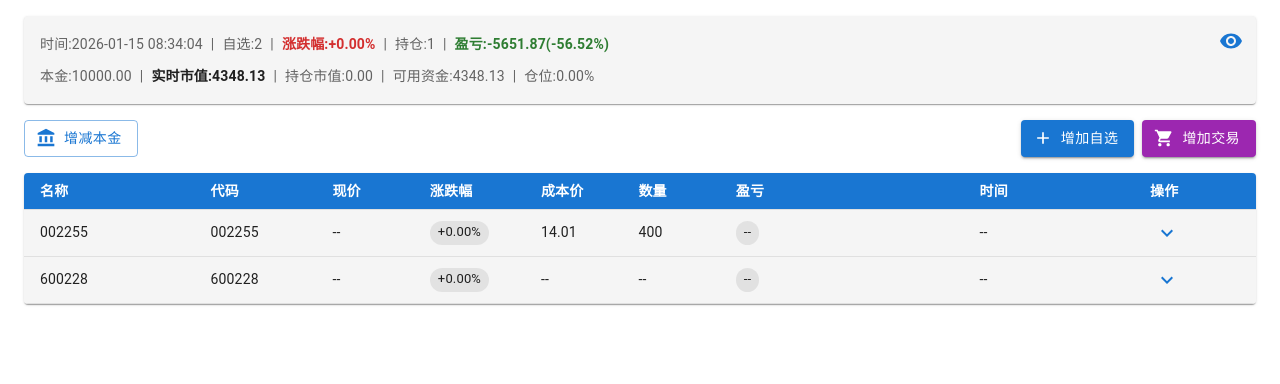
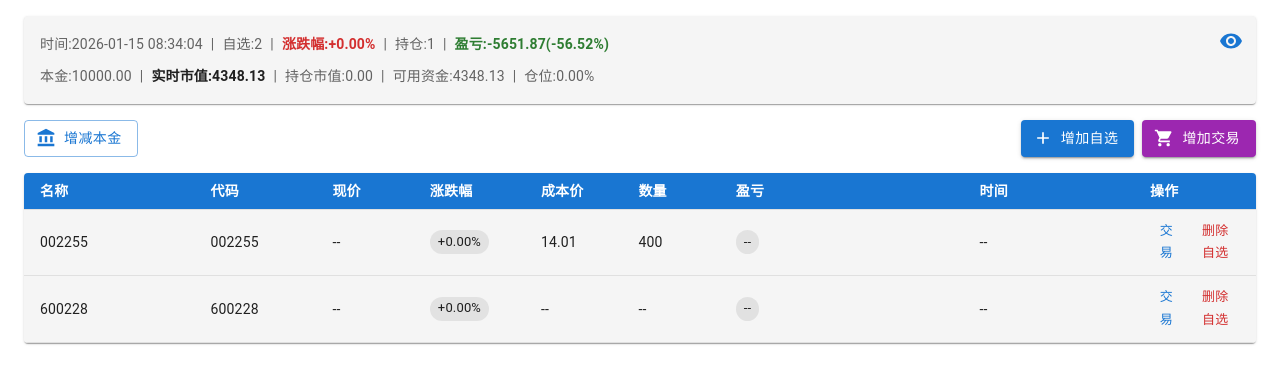
Before and after one commit to respawnlife/respawn-stocks-listen, a React (Vite) app in the folder frontend/: page / in a window 1280 px wide. Shown: the top 384 px of the page. Built offline with nearby package versions, Linux system fonts and the light colour scheme.

Commit message:
feat: 操作列展开按钮改为文字'交易'，新增删除自选功能

```diff
--- a/frontend/src/components/StockTable.tsx
+++ b/frontend/src/components/StockTable.tsx
@@ -20,8 +20,6 @@ import {
   Typography,
 } from '@mui/material';
 import {
-  ExpandMore,
-  ExpandLess,
   Edit,
   Delete,
   Add,
@@ -49,6 +47,7 @@ export const StockTable: React.FC<StockTableProps> = ({ stocks, privacyMode, con
     stockCode: string;
     index: number;
   } | null>(null);
+  const [deletingStock, setDeletingStock] = useState<string | null>(null);
   const [editForm, setEditForm] = useState<{
     time: string;
     quantity: string;
@@ -186,6 +185,51 @@ export const StockTable: React.FC<StockTableProps> = ({ stocks, privacyMode, con
     setDeletingTransaction(null);
   };
 
+  const handleDeleteStock = (stockCode: string) => {
+    setDeletingStock(stockCode);
+  };
+
+  const handleConfirmDeleteStock = () => {
+    if (!deletingStock) return;
+
+    const stockCode = deletingStock;
+    let totalRefundAmount = 0;
+
+    // 检查是否在持仓中，如果在，计算所有交易记录的总金额
+    if (config.holdings[stockCode]) {
+      const holding = config.holdings[stockCode];
+      // 计算所有交易记录的总金额
+      totalRefundAmount = holding.transactions.reduce(
+        (sum, transaction) => sum + transaction.quantity * transaction.price,
+        0
+      );
+    }
+
+    // 创建新的配置，删除该股票
+    const newHoldings = { ...config.holdings };
+    delete newHoldings[stockCode];
+
+    const newWatchlist = { ...config.watchlist };
+    delete newWatchlist[stockCode];
+
+    // 更新可用资金（退回所有交易记录的资金）
+    const newAvailableFunds = config.funds.available_funds + totalRefundAmount;
+
+    const newConfig = {
+      ...config,
+      funds: {
+        ...config.funds,
+        available_funds: newAvailableFunds,
+      },
+      holdings: newHoldings,
+      watchlist: newWatchlist,
+    };
+
+    saveHoldingsConfig(newConfig);
+    onConfigUpdate(newConfig);
+    setDeletingStock(null);
+  };
+
   return (
     <TableContainer component={Paper}>
       <Table size="small" sx={{ minWidth: 650 }}>
@@ -293,13 +337,32 @@ export const StockTable: React.FC<StockTableProps> = ({ stocks, privacyMode, con
                   </TableCell>
                   <TableCell>{stock.last_update_time}</TableCell>
                   <TableCell>
-                    <IconButton
-                      size="small"
-                      onClick={() => toggleRow(stock.code)}
-                      sx={{ color: '#1976d2' }}
-                    >
-                      {isExpanded ? <ExpandLess /> : <ExpandMore />}
-                    </IconButton>
+                    <Box sx={{ display: 'flex', gap: 1, alignItems: 'center' }}>
+                      <Button
+                        size="small"
+                        onClick={() => toggleRow(stock.code)}
+                        sx={{
+                          color: '#1976d2',
+                          textTransform: 'none',
+                          minWidth: 'auto',
+                          padding: '4px 8px',
+                        }}
+                      >
+                        交易
+                      </Button>
+                      <Button
+                        size="small"
+                        onClick={() => handleDeleteStock(stock.code)}
+                        sx={{
+                          color: 'error.main',
+                          textTransform: 'none',
+                          minWidth: 'auto',
+                          padding: '4px 8px',
+                        }}
+                      >
+                        删除自选
+                      </Button>
+                    </Box>
                   </TableCell>
                 </TableRow>
                 <TableRow>
@@ -456,7 +519,7 @@ export const StockTable: React.FC<StockTableProps> = ({ stocks, privacyMode, con
         </DialogActions>
       </Dialog>
 
-      {/* 删除确认对话框 */}
+      {/* 删除交易记录确认对话框 */}
       <Dialog open={!!deletingTransaction} onClose={() => setDeletingTransaction(null)}>
         <DialogTitle>确认删除</DialogTitle>
         <DialogContent>
@@ -469,6 +532,30 @@ export const StockTable: React.FC<StockTableProps> = ({ stocks, privacyMode, con
           </Button>
         </DialogActions>
       </Dialog>
+
+      {/* 删除自选股确认对话框 */}
+      <Dialog open={!!deletingStock} onClose={() => setDeletingStock(null)}>
+        <DialogTitle>确认删除自选股</DialogTitle>
+        <DialogContent>
+          <Typography>
+            确定要删除该自选股吗？此操作将：
+          </Typography>
+          <Typography component="ul" sx={{ mt: 1, pl: 2 }}>
+            <li>删除该股票的所有交易记录</li>
+            <li>退回所有交易记录对应的资金到可用资金</li>
+            <li>从自选列表中移除该股票</li>
+          </Typography>
+          <Typography sx={{ mt: 2, fontWeight: 'bold' }}>
+            此操作不可恢复，确定要继续吗？
+          </Typography>
+        </DialogContent>
+        <DialogActions>
+          <Button onClick={() => setDeletingStock(null)}>取消</Button>
+          <Button onClick={handleConfirmDeleteStock} variant="contained" color="error">
+            确认删除
+          </Button>
+        </DialogActions>
+      </Dialog>
     </TableContainer>
   );
 };
```
Also changed, not shown: 3 other files (tests, documents, lock files or other folders).
